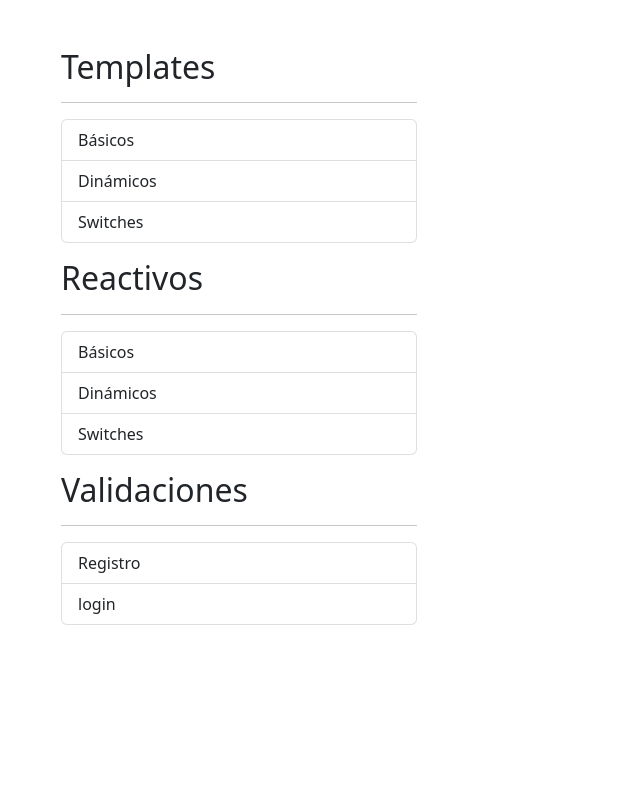
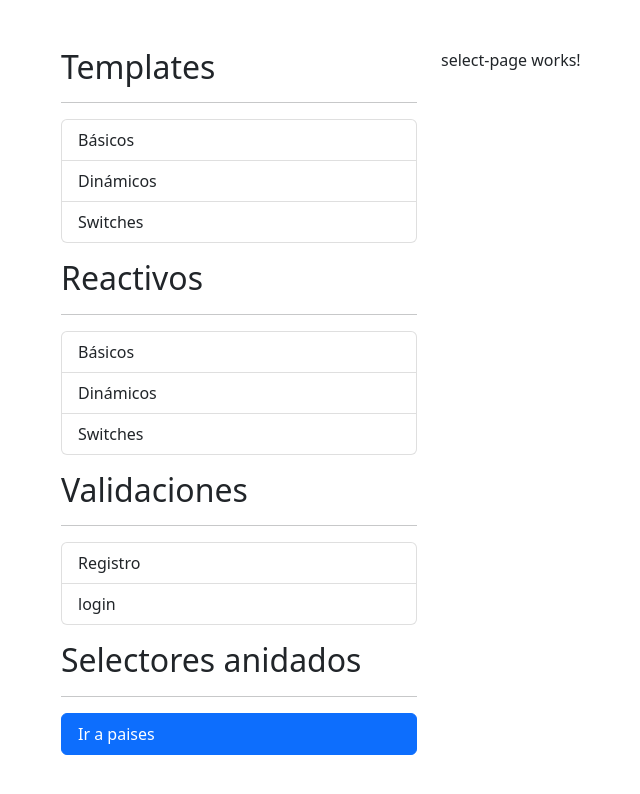
Before and after one commit to czabala847/FormApp, an Angular app: page /countries/select in a window 1280 px wide. Before the commit this address led to /. Shown: the top 794 px of the page, without its empty margins (21-661 px from the left). Built offline with nearby package versions, Linux system fonts and the light colour scheme.

Commit message:
Creando modulo para selectores anidados

```diff
--- a/src/app/app-routing.module.ts
+++ b/src/app/app-routing.module.ts
@@ -5,6 +5,11 @@ const routes: Routes = [
   {
     path: 'auth',
     loadChildren: () => import('./auth/auth.module').then((m) => m.AuthModule),
+  },
+  {
+    path: 'countries',
+    loadChildren: () =>
+      import('./countries/countries.module').then((m) => m.CountriesModule),
   },
   {
     path: 'reactive',
--- /dev/null
+++ b/src/app/countries/pages/select-page/select-page.component.html
@@ -0,0 +1 @@
+<p>select-page works!</p>
--- /dev/null
+++ b/src/app/countries/pages/select-page/select-page.component.ts
@@ -0,0 +1,15 @@
+import { Component, OnInit } from '@angular/core';
+
+@Component({
+  selector: 'app-select-page',
+  templateUrl: './select-page.component.html',
+  styleUrls: ['./select-page.component.scss']
+})
+export class SelectPageComponent implements OnInit {
+
+  constructor() { }
+
+  ngOnInit(): void {
+  }
+
+}
--- a/src/app/shared/components/navbar/navbar.component.html
+++ b/src/app/shared/components/navbar/navbar.component.html
@@ -43,3 +43,17 @@
     </li>
   </ul>
 </article>
+
+<article class="MenuReactive mt-3">
+  <h2>Selectores anidados</h2>
+  <hr />
+  <ul class="list-group">
+    <li
+      class="list-group-item"
+      routerLink="countries"
+      routerLinkActive="active"
+    >
+      Ir a paises
+    </li>
+  </ul>
+</article>
```
Also changed, not shown: src/app/countries/countries-routing.module.ts (added, +25 -0 lines), src/app/countries/countries.module.ts (added, +17 -0 lines), src/app/countries/services/countries.service.ts (added, +9 -0 lines), src/app/countries/pages/select-page/select-page.component.scss (added).
